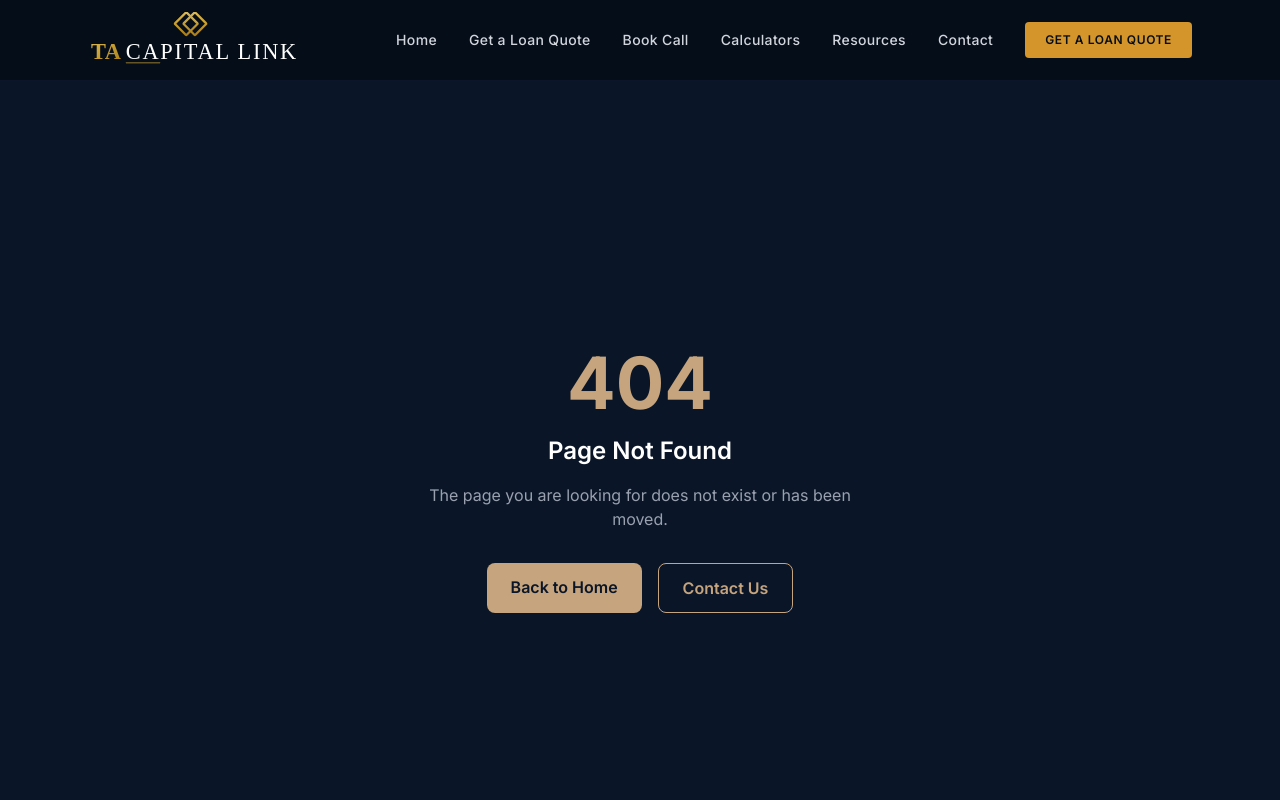
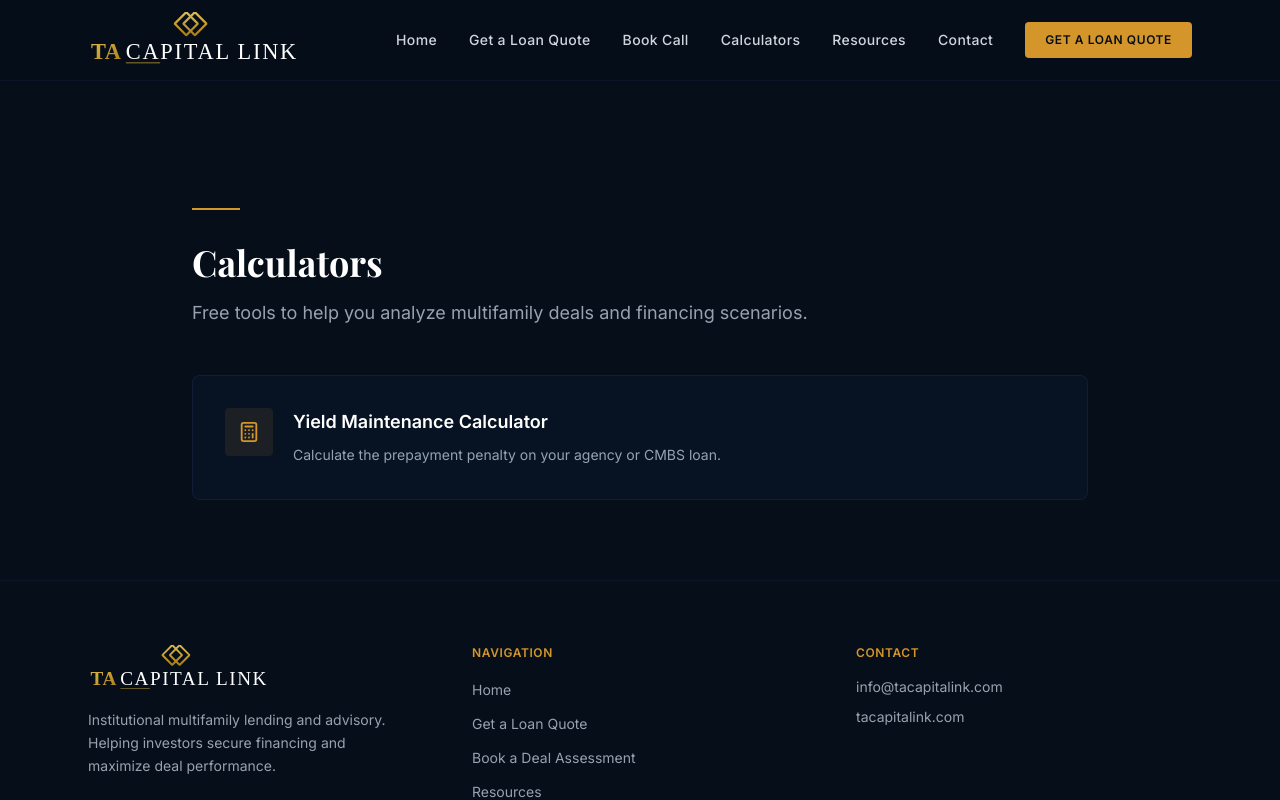
Before and after one commit to tobiabereoje/ta-capital-link, a Next.js app: page /calculators in a window 1280 px wide. Before the commit this address had no page. Shown: the top 800 px of the page. Built offline with nearby package versions, Linux system fonts and the light colour scheme.

Commit message:
Add Calculators page with metadata and layoutAdd calculators index page to fix 404
This file contains a new page component for calculators, including metadata and a layout with a link to the Yield Maintenance Calculator.

```diff
--- /dev/null
+++ b/src/app/calculators/page.tsx
@@ -0,0 +1,47 @@
+import type { Metadata } from "next";
+import Link from "next/link";
+import { Calculator } from "lucide-react";
+
+export const metadata: Metadata = {
+  title: "Calculators | TA Capital Link",
+  description:
+    "Free multifamily real estate calculators for yield maintenance, debt service coverage, and more.",
+};
+
+export default function CalculatorsPage() {
+  return (
+    <section className="px-6 pt-32 pb-20">
+      <div className="max-w-4xl mx-auto">
+        <div className="w-12 h-0.5 bg-gold-500 mb-8" />
+        <h1 className="text-3xl md:text-4xl font-display font-bold text-white mb-4">
+          Calculators
+        </h1>
+        <p className="text-gray-400 text-lg leading-relaxed mb-12 max-w-2xl">
+          Free tools to help you analyze multifamily deals and financing
+          scenarios.
+        </p>
+
+        <div className="grid gap-6">
+          <Link
+            href="/calculators/yield-maintenance"
+            className="bg-navy-900/40 border border-navy-800/60 rounded-lg p-8 transition-all duration-300 hover:border-gold-500/20 hover:bg-navy-900/60 group block"
+          >
+            <div className="flex items-start gap-5">
+              <div className="w-12 h-12 rounded bg-gold-500/10 flex items-center justify-center shrink-0 group-hover:bg-gold-500/20 transition-colors">
+                <Calculator size={22} className="text-gold-500" />
+              </div>
+              <div>
+                <h3 className="text-lg font-semibold text-white mb-2">
+                  Yield Maintenance Calculator
+                </h3>
+                <p className="text-sm text-gray-400 leading-relaxed">
+                  Calculate the prepayment penalty on your agency or CMBS loan.
+                </p>
+              </div>
+            </div>
+          </Link>
+        </div>
+      </div>
+    </section>
+  );
+}
```
